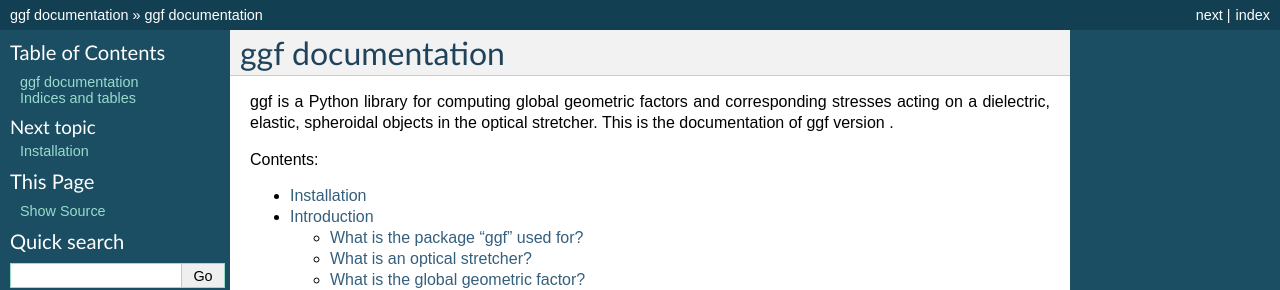
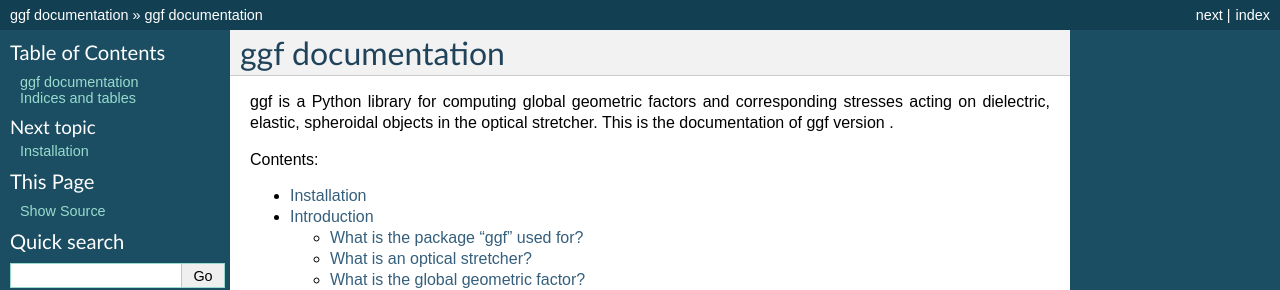
Before and after one commit to GuckLab/ggf, a Sphinx documentation site: the page built from docs/index.rst, in a window 1280 px wide. Shown: the top 290 px of the page. Built offline with Sphinx 7.4.7, drawn with Linux system fonts in a browser that asks for light colours; pages that are not in the unit, such as notebooks, are missing from menus; the version number could not be read and is left out.

Commit message:
docs: typo

```diff
--- a/docs/index.rst
+++ b/docs/index.rst
@@ -4,7 +4,7 @@ ggf documentation
 =================
 
 ggf is a Python library for computing global geometric factors and
-corresponding stresses acting on a dielectric, elastic, spheroidal
+corresponding stresses acting on dielectric, elastic, spheroidal
 objects in the optical stretcher. This is the documentation of ggf
 version |release|.
 
```
